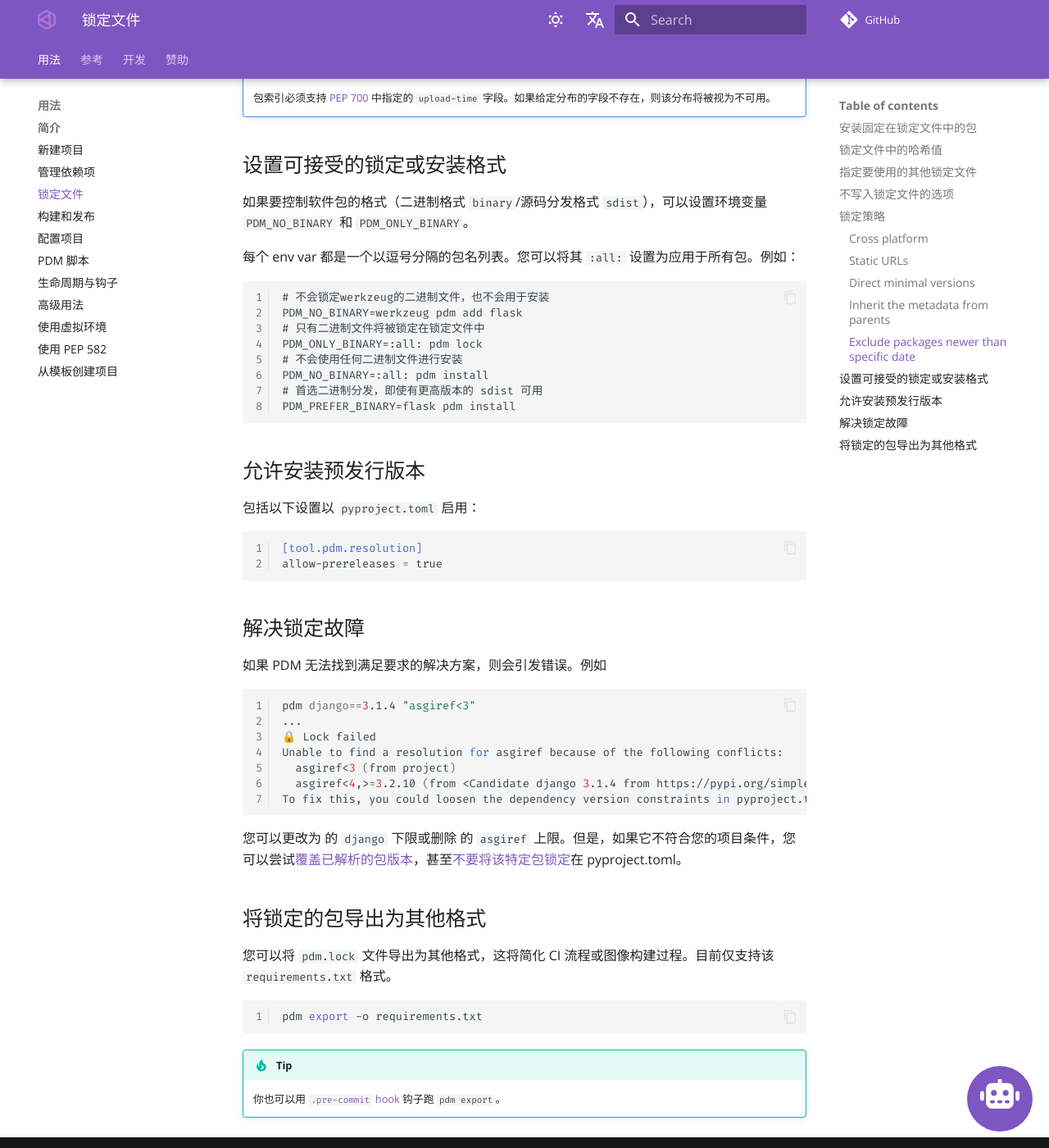
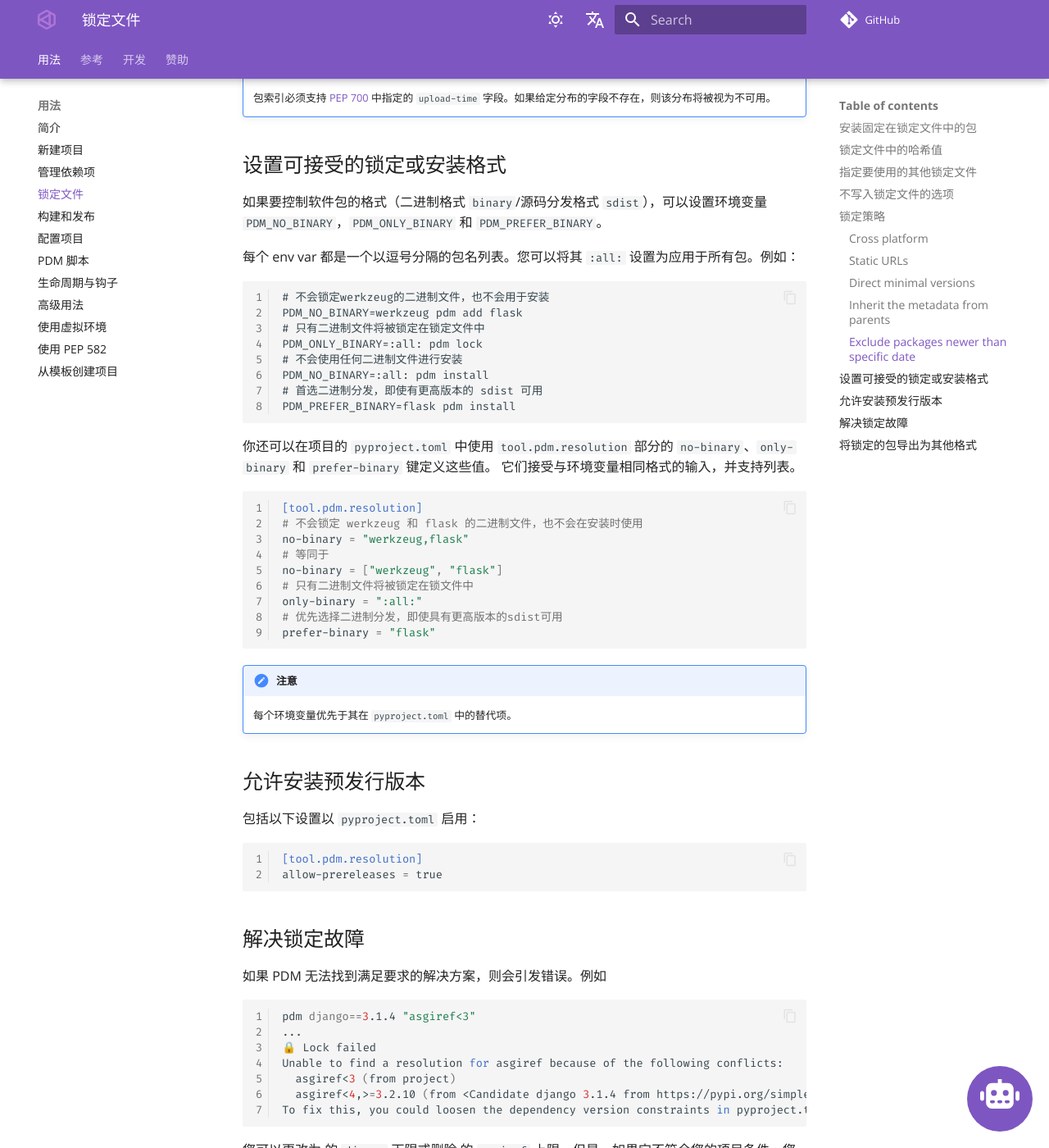
Before and after one commit to pdm-project/pdm-docs-zh, an MkDocs documentation site: the page built from docs/usage/lockfile.md, in a window 1280 px wide and 1400 px high, scrolled down 4459 px. Shown: the whole window at 82% size. Built offline with MkDocs 1.6.1 and Material for MkDocs 9.7.7, drawn with Linux system fonts in a browser that asks for light colours; comment, search, counter and statistics services are not loaded; the version menu is left out; grey boxes are pictures that could not be loaded.

Commit message:
docs(lockfile.md): 同步更新翻译文档
更新时间 2024年04月22日 10:14:12

[skip ci]

````diff
--- a/docs/usage/lockfile.md
+++ b/docs/usage/lockfile.md
@@ -180,7 +180,7 @@ pdm lock --exclude-newer 2024-01-01
 
 ## 设置可接受的锁定或安装格式
 
-如果要控制软件包的格式（二进制格式 `binary`/源码分发格式 `sdist`），可以设置环境变量 `PDM_NO_BINARY` 和 `PDM_ONLY_BINARY`。
+如果要控制软件包的格式（二进制格式 `binary`/源码分发格式 `sdist`），可以设置环境变量 `PDM_NO_BINARY`，`PDM_ONLY_BINARY`  和 `PDM_PREFER_BINARY`。
 
 每个 env var 都是一个以逗号分隔的包名列表。您可以将其 `:all:` 设置为应用于所有包。例如：
 
@@ -194,6 +194,24 @@ PDM_NO_BINARY=:all: pdm install
 # 首选二进制分发，即使有更高版本的 sdist 可用
 PDM_PREFER_BINARY=flask pdm install
 ```
+
+你还可以在项目的 `pyproject.toml` 中使用 `tool.pdm.resolution` 部分的 `no-binary`、`only-binary` 和 `prefer-binary` 键定义这些值。
+它们接受与环境变量相同格式的输入，并支持列表。
+
+```toml
+[tool.pdm.resolution]
+# 不会锁定 werkzeug 和 flask 的二进制文件，也不会在安装时使用
+no-binary = "werkzeug,flask"
+# 等同于
+no-binary = ["werkzeug", "flask"]
+# 只有二进制文件将被锁定在锁文件中
+only-binary = ":all:"
+# 优先选择二进制分发，即使具有更高版本的sdist可用
+prefer-binary = "flask"
+```
+
+!!! 注意
+    每个环境变量优先于其在 `pyproject.toml` 中的替代项。
 
 ## 允许安装预发行版本
 
````
